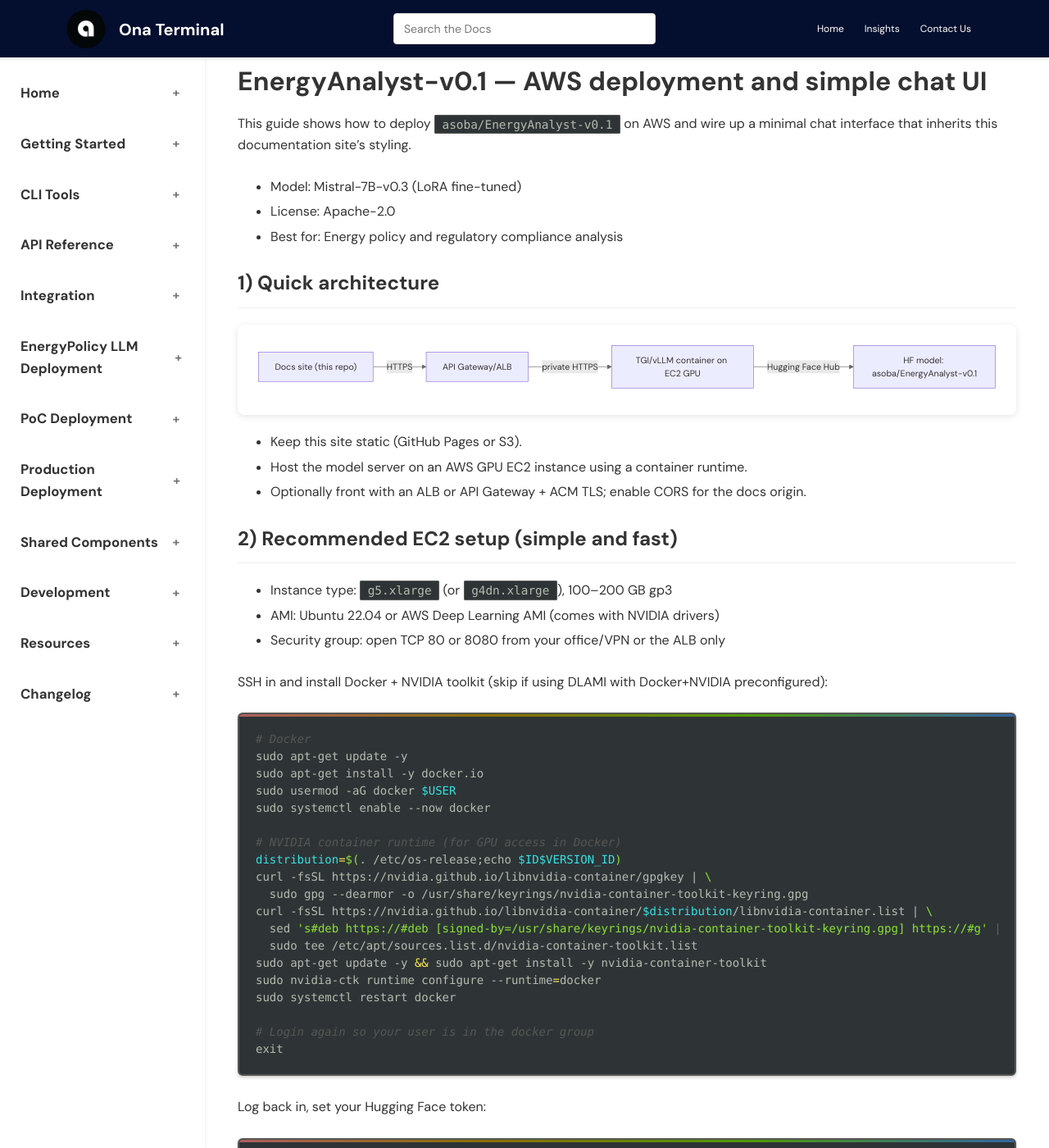
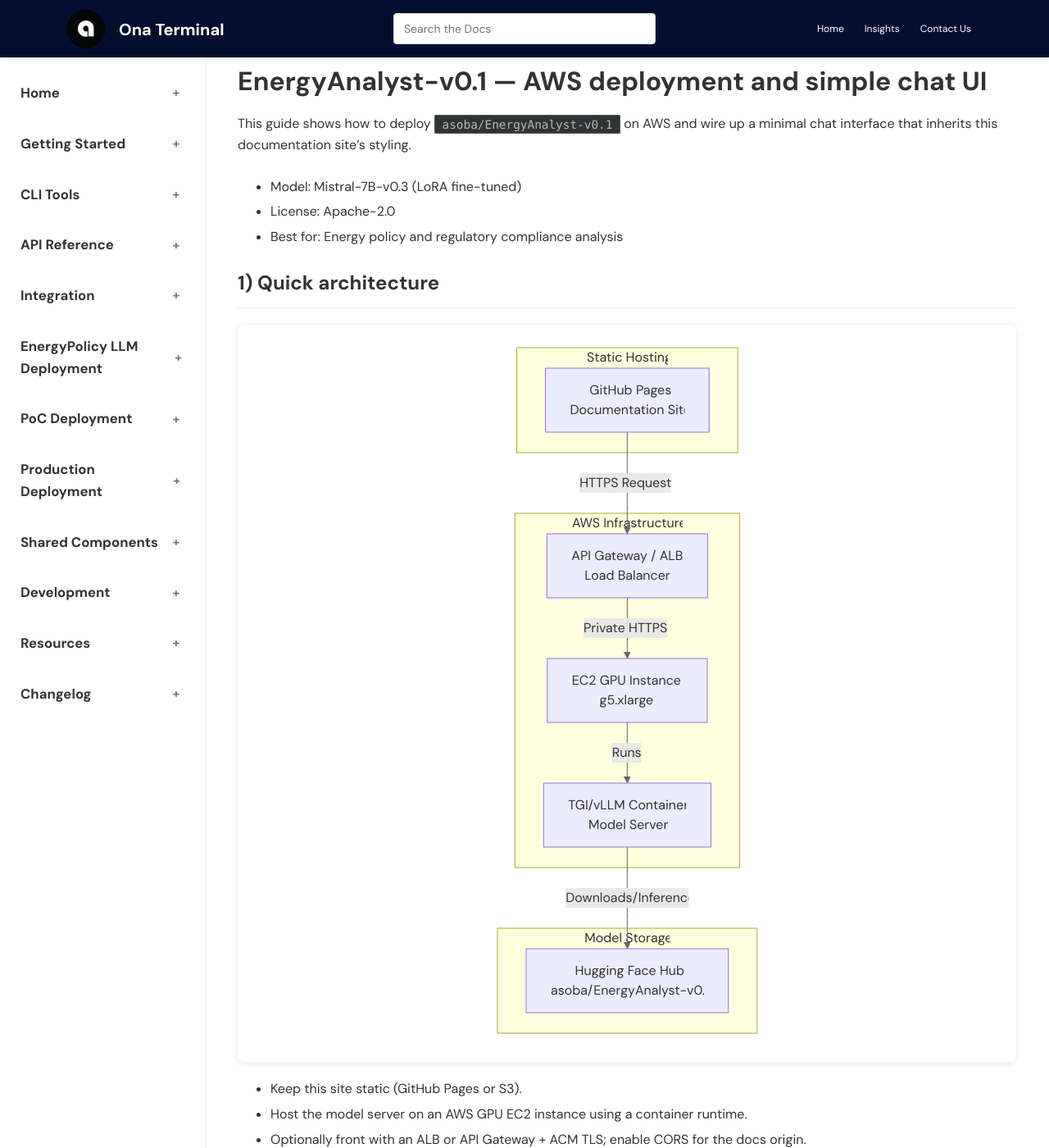
Before and after one commit to AsobaCloud/asobacode.github.io, a Jekyll site: the page built from llmdeployment.md, in a window 1280 px wide and 1400 px high. Shown: the whole window at 82% size. Built offline with Jekyll 4.4.1, drawn with Linux system fonts in a browser that asks for light colours.

Commit message:
LLM architecture diagram redrawn

````diff
--- a/llmdeployment.md
+++ b/llmdeployment.md
@@ -16,10 +16,25 @@ This guide shows how to deploy `asoba/EnergyAnalyst-v0.1` on AWS and wire up a m
 ## 1) Quick architecture
 
 ```mermaid
-flowchart LR
-    A["Docs site (this repo)"] -->|HTTPS| B["API Gateway/ALB"]
-    B -->|private HTTPS| C["TGI/vLLM container on EC2 GPU"]
-    C -->|Hugging Face Hub| D["HF model: asoba/EnergyAnalyst-v0.1"]
+graph TB
+    subgraph "Static Hosting"
+        A["GitHub Pages<br/>Documentation Site"]
+    end
+
+    subgraph "AWS Infrastructure"
+        B["API Gateway / ALB<br/>Load Balancer"]
+        C["EC2 GPU Instance<br/>g5.xlarge"]
+        D["TGI/vLLM Container<br/>Model Server"]
+    end
+
+    subgraph "Model Storage"
+        E["Hugging Face Hub<br/>asoba/EnergyAnalyst-v0.1"]
+    end
+
+    A -->|HTTPS Request| B
+    B -->|Private HTTPS| C
+    C -->|Runs| D
+    D -->|Downloads/Inference| E
 ```
 
 - Keep this site static (GitHub Pages or S3).
````
